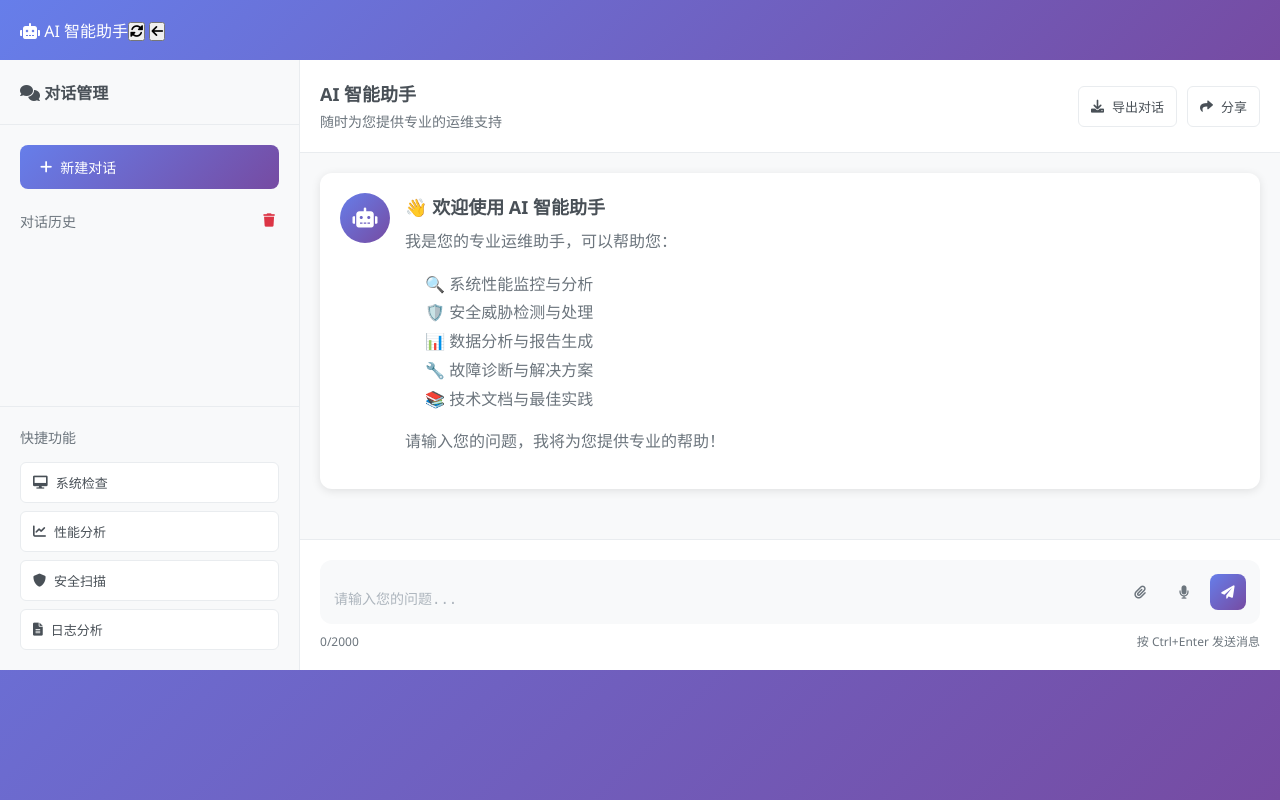
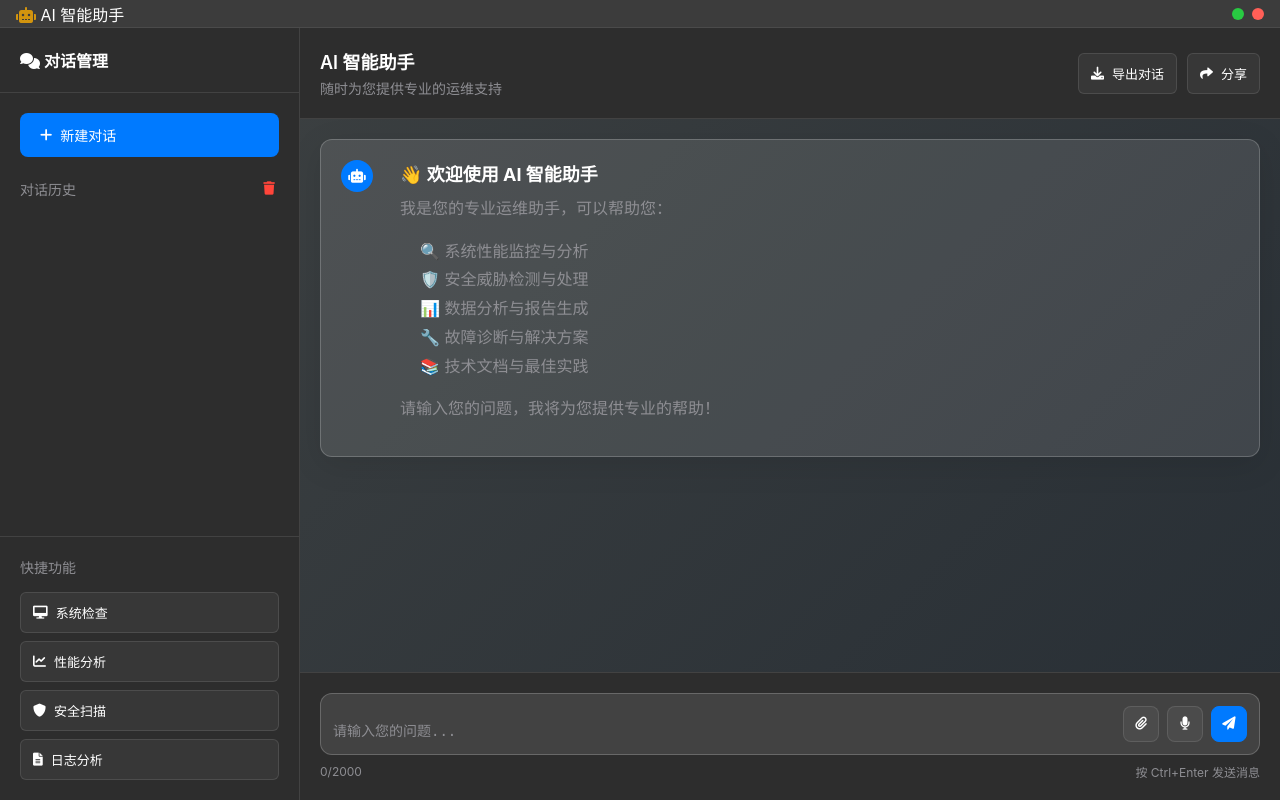
Before and after one commit to mrsee239108/KY-ops, a Python web app: template templates/ai_chat.html in a window 1280 px wide. Run offline with Jinja, Linux system fonts and the light colour scheme; the template is opened without the code that fills it, so the values that code supplies are empty.

Commit message:
Update ai_chat.css
修改ai界面

```diff
--- a/static/css/ai_chat.css
+++ b/static/css/ai_chat.css
@@ -5,109 +5,136 @@
     box-sizing: border-box;
 }
 
+/* 定义颜色变量 - 深色模式为默认 */
+:root {
+    /* 背景色 */
+    --bg-primary: #2d2d2d;
+    --bg-secondary: #3c3c3c;
+    --bg-tertiary: rgba(255, 255, 255, 0.1);
+    --bg-quaternary: rgba(255, 255, 255, 0.05);
+    --bg-gradient: linear-gradient(135deg, rgba(179, 222, 239, 0.1) 0%, rgba(1, 67, 128, 0.1) 100%);
+    --bg-body-gradient: linear-gradient(135deg, #B3DEEF 0%, #014380 100%);
+
+    /* 文本色 */
+    --text-primary: #ffffff;
+    --text-secondary: #8e8e93;
+    --text-success: #30d158;
+    --text-danger: #ff453a;
+    --text-warning: #ff9f0a;
+    --text-accent: #007aff;
+
+    /* 边框色 */
+    --border-primary: #4a4a4a;
+    --border-secondary: rgba(255, 255, 255, 0.1);
+    --border-tertiary: rgba(255, 255, 255, 0.2);
+}
+
+/* 浅色模式颜色变量 */
+body.theme-light {
+    /* 背景色 */
+    --bg-primary: #f5f7fa;
+    --bg-secondary: #ffffff;
+    --bg-tertiary: #f0f0f0;
+    --bg-quaternary: #f9f9f9;
+    --bg-gradient: linear-gradient(135deg, #f0f7ff 0%, #e6eeff 100%);
+    --bg-body-gradient: linear-gradient(135deg, #e6f0ff 0%, #d1e0ff 100%);
+
+    /* 文本色 */
+    --text-primary: #333333;
+    --text-secondary: #666666;
+    --text-success: #34c759;
+    --text-danger: #ff3b30;
+    --text-warning: #ff9500;
+    --text-accent: #007aff;
+
+    /* 边框色 */
+    --border-primary: #e0e0e0;
+    --border-secondary: #e9e9e9;
+    --border-tertiary: #d1d1d6;
+}
+
 body {
-    font-family: 'Segoe UI', Tahoma, Geneva, Verdana, sans-serif;
-    background: linear-gradient(135deg, #667eea 0%, #764ba2 100%);
+    font-family: -apple-system, BlinkMacSystemFont, 'Segoe UI', Roboto, sans-serif;
+    background: var(--bg-body-gradient);
+    color: var(--text-primary);
     height: 100vh;
     overflow: hidden;
+    transition: color 0.3s ease, background-color 0.3s ease;
 }
 
-.ai-chat-container {
+.window {
+    width: 100vw;
     height: 100vh;
+    background-color: var(--bg-primary);
     display: flex;
     flex-direction: column;
-    background: rgba(255, 255, 255, 0.95);
-    backdrop-filter: blur(20px);
+    border-radius: 0;
+    transition: background-color 0.3s ease;
 }
 
 /* 标题栏样式 */
 .title-bar {
-    height: 60px;
-    background: linear-gradient(135deg, #667eea 0%, #764ba2 100%);
-    color: white;
+    height: 28px;
+    background-color: var(--bg-secondary);
     display: flex;
     align-items: center;
-    padding: 0 20px;
-    box-shadow: 0 2px 10px rgba(0, 0, 0, 0.1);
+    justify-content: space-between;
+    padding: 0 16px;
+    border-bottom: 1px solid var(--border-primary);
+    -webkit-app-region: drag;
+    transition: background-color 0.3s ease, border-color 0.3s ease;
 }
 
-.title-content {
-    width: 100%;
-    display: flex;
-    justify-content: space-between;
-    align-items: center;
+/* 标题栏左侧文字样式 */
+.title-bar-left span {
+    color: var(--text-primary);
 }
 
-.title-left {
-    display: flex;
-    align-items: center;
-    gap: 15px;
+/* 标题栏左侧AI图标的样式 */
+.title-bar-left i {
+    color: #d2940e;
 }
 
-.back-btn, .refresh-btn {
-    background: rgba(255, 255, 255, 0.2);
+.window-controls {
+    display: flex;
+    gap: 8px;
+    -webkit-app-region: no-drag;
+}
+
+.control-btn {
+    width: 12px;
+    height: 12px;
     border: none;
-    color: white;
-    width: 40px;
-    height: 40px;
-    border-radius: 8px;
+    border-radius: 50%;
     cursor: pointer;
     display: flex;
     align-items: center;
     justify-content: center;
-    transition: all 0.3s ease;
+    font-size: 8px;
+    color: transparent;
+    transition: all 0.2s ease;
 }
 
-.back-btn:hover, .refresh-btn:hover {
-    background: rgba(255, 255, 255, 0.3);
-    transform: translateY(-2px);
+.control-btn:hover {
+    color: rgba(0, 0, 0, 0.8);
 }
 
-.title-info h1 {
-    font-size: 20px;
-    font-weight: 600;
-    margin-bottom: 2px;
+.control-btn.refresh {
+    background-color: #28ca42;
 }
 
-.subtitle {
-    font-size: 12px;
-    opacity: 0.8;
+.control-btn.back {
+    background-color: #ff5f57;
 }
 
-.title-right {
-    display: flex;
-    align-items: center;
-    gap: 15px;
-}
-
-.ai-status {
-    display: flex;
-    align-items: center;
-    gap: 8px;
-    padding: 8px 12px;
-    background: rgba(255, 255, 255, 0.2);
-    border-radius: 20px;
-}
-
-.status-indicator {
-    width: 8px;
-    height: 8px;
-    border-radius: 50%;
-    animation: pulse 2s infinite;
-}
-
-.status-indicator.online {
-    background: #4CAF50;
-}
-
-.status-indicator.offline {
-    background: #f44336;
-}
-
-@keyframes pulse {
-    0% { opacity: 1; }
-    50% { opacity: 0.5; }
-    100% { opacity: 1; }
+.window-title {
+    font-size: 11px;
+    font-weight: 500;
+    color: var(--text-primary);
+    position: absolute;
+    left: 50%;
+    transform: translateX(-50%);
+    transition: color 0.3s ease;
 }
 
 /* 主要内容区域 */
@@ -117,31 +144,35 @@
     overflow: hidden;
 }
 
-/* 侧边栏样式 */
+/* 侧边栏样式 - 深色调整 */
 .sidebar {
     width: 300px;
-    background: #f8f9fa;
-    border-right: 1px solid #e9ecef;
+    background-color: var(--bg-primary);
+    backdrop-filter: blur(10px);
+    border-right: 1px solid var(--border-secondary);
     display: flex;
     flex-direction: column;
     overflow-y: auto;
+    transition: background-color 0.3s ease, border-color 0.3s ease;
 }
 
 .sidebar-header {
     padding: 20px;
-    border-bottom: 1px solid #e9ecef;
+    border-bottom: 1px solid var(--border-secondary);
+    transition: border-color 0.3s ease;
 }
 
 .sidebar-header h3 {
-    color: #495057;
+    color: var(--text-primary);
     font-size: 16px;
     font-weight: 600;
+    transition: color 0.3s ease;
 }
 
 .new-chat-btn {
     margin: 20px;
     padding: 12px 20px;
-    background: linear-gradient(135deg, #667eea 0%, #764ba2 100%);
+    background: #007aff;
     color: white;
     border: none;
     border-radius: 8px;
@@ -170,15 +201,16 @@
     justify-content: space-between;
     align-items: center;
     margin-bottom: 15px;
-    color: #6c757d;
+    color: var(--text-secondary);
     font-size: 14px;
     font-weight: 500;
+    transition: color 0.3s ease;
 }
 
 .clear-history-btn {
     background: none;
     border: none;
-    color: #dc3545;
+    color: var(--text-danger);
     cursor: pointer;
     padding: 4px;
     border-radius: 4px;
@@ -216,24 +250,29 @@
     overflow: hidden;
     text-overflow: ellipsis;
     white-space: nowrap;
+    color: var(--text-primary);
+    transition: color 0.3s ease;
 }
 
 .history-time {
     font-size: 12px;
     opacity: 0.7;
+    color: var(--text-secondary);
+    transition: color 0.3s ease;
 }
 
-/* 快捷功能 */
+/* 快捷功能 - 深色调整 */
 .quick-actions {
     padding: 20px;
-    border-top: 1px solid #e9ecef;
+    border-top: 1px solid rgba(255, 255, 255, 0.1);
 }
 
 .action-header {
     margin-bottom: 15px;
-    color: #6c757d;
+    color: var(--text-secondary);
     font-size: 14px;
     font-weight: 500;
+    transition: color 0.3s ease;
 }
 
 .action-buttons {
@@ -244,50 +283,55 @@
 
 .action-btn {
     padding: 10px 12px;
-    background: white;
-    border: 1px solid #e9ecef;
+    background: var(--bg-quaternary);
+    border: 1px solid var(--border-secondary);
     border-radius: 6px;
     cursor: pointer;
     font-size: 13px;
-    color: #495057;
+    color: var(--text-primary);
     transition: all 0.3s ease;
     display: flex;
     align-items: center;
     gap: 8px;
+    transition: color 0.3s ease;
 }
 
 .action-btn:hover {
-    background: #f8f9fa;
-    border-color: #667eea;
-    color: #667eea;
+    background: var(--bg-tertiary);
+    border-color: var(--text-accent);
+    color: var(--text-primary);
 }
 
-/* 聊天区域 */
+/* 聊天区域 - 深色调整 */
 .chat-area {
     flex: 1;
     display: flex;
     flex-direction: column;
-    background: white;
+    background-color: var(--bg-primary);
+    transition: background-color 0.3s ease;
 }
 
 .chat-header {
     padding: 20px;
-    border-bottom: 1px solid #e9ecef;
+    border-bottom: 1px solid var(--border-secondary);
     display: flex;
     justify-content: space-between;
     align-items: center;
+    transition: border-color 0.3s ease;
 }
 
 .chat-title h2 {
-    color: #495057;
+    color: var(--text-primary);
     font-size: 18px;
     font-weight: 600;
     margin-bottom: 4px;
+    transition: color 0.3s ease;
 }
 
 .chat-subtitle {
-    color: #6c757d;
+    color: var(--text-secondary);
     font-size: 14px;
+    transition: color 0.3s ease;
 }
 
 .chat-actions {
@@ -295,48 +339,54 @@
     gap: 10px;
 }
 
-/* 消息容器 */
+/* 消息容器 - 深色调整 */
 .messages-container {
     flex: 1;
     overflow-y: auto;
     padding: 20px;
-    background: #f8f9fa;
+    background: var(--bg-gradient);
+    transition: background 0.3s ease;
 }
 
-/* 欢迎消息 */
+/* 欢迎消息 - 深色调整 */
 .welcome-message {
     display: flex;
     gap: 15px;
     margin-bottom: 30px;
     padding: 20px;
-    background: white;
+    background: var(--bg-tertiary);
+    border: 1px solid var(--border-tertiary);
     border-radius: 12px;
-    box-shadow: 0 2px 10px rgba(0, 0, 0, 0.1);
+    box-shadow: 0 8px 32px rgba(0, 0, 0, 0.1);
+    transition: background 0.3s ease, border-color 0.3s ease;
 }
 
 .ai-avatar {
-    width: 50px;
-    height: 50px;
-    background: linear-gradient(135deg, #667eea 0%, #764ba2 100%);
+    width: 32px;
+    height: 32px;
+    background: #007aff;
     border-radius: 50%;
     display: flex;
     align-items: center;
     justify-content: center;
+    margin-right: 12px;
     color: white;
-    font-size: 20px;
+    font-size: 14px;
     flex-shrink: 0;
 }
 
 .welcome-content h3 {
-    color: #495057;
+    color: var(--text-primary);
     font-size: 18px;
     margin-bottom: 10px;
+    transition: color 0.3s ease;
 }
 
 .welcome-content p {
-    color: #6c757d;
+    color: var(--text-secondary);
     line-height: 1.6;
     margin-bottom: 15px;
+    transition: color 0.3s ease;
 }
 
 .welcome-content ul {
@@ -345,13 +395,14 @@
 }
 
 .welcome-content li {
-    color: #6c757d;
+    color: var(--text-secondary);
     line-height: 1.8;
     padding-left: 20px;
     position: relative;
+    transition: color 0.3s ease;
 }
 
-/* 消息样式 */
+/* 消息样式 - 深色调整 */
 .message {
     display: flex;
     gap: 12px;
@@ -407,17 +461,20 @@
     opacity: 0.7;
     margin-top: 8px;
     text-align: right;
+    color: var(--text-secondary);
+    transition: color 0.3s ease;
 }
 
 .message.user .message-time {
     text-align: left;
 }
 
-/* 输入区域 */
+/* 输入区域 - 深色调整 */
 .input-area {
     padding: 20px;
-    background: white;
-    border-top: 1px solid #e9ecef;
+    background-color: var(--bg-primary);
+    border-top: 1px solid var(--border-secondary);
+    transition: background-color 0.3s ease, border-color 0.3s ease;
 }
 
 .input-container {
@@ -429,15 +486,14 @@
     align-items: flex-end;
     gap: 10px;
     padding: 12px;
-    background: #f8f9fa;
+    background: var(--bg-tertiary);
+    border: 1px solid var(--border-tertiary);
     border-radius: 12px;
-    border: 2px solid transparent;
     transition: all 0.3s ease;
 }
 
 .input-wrapper:focus-within {
-    border-color: #667eea;
-    background: white;
+    border-color: #007aff;
 }
 
 #message-input {
@@ -450,11 +506,13 @@
     line-height: 1.5;
     max-height: 120px;
     min-height: 20px;
-    color: #495057;
+    color: var(--text-primary);
+    transition: color 0.3s ease;
 }
 
 #message-input::placeholder {
-    color: #adb5bd;
+    color: var(--text-secondary);
+    transition: color 0.3s ease;
 }
 
 .input-actions {
@@ -466,27 +524,28 @@
 .attach-btn, .voice-btn {
     width: 36px;
     height: 36px;
-    background: none;
-    border: none;
-    color: #6c757d;
+    background: var(--bg-quaternary);
+    border: 1px solid var(--border-secondary);
+    color: var(--text-primary);
     cursor: pointer;
     border-radius: 8px;
     display: flex;
     align-items: center;
     justify-content: center;
     transition: all 0.3s ease;
+    transition: color 0.3s ease;
 }
 
 .attach-btn:hover, .voice-btn:hover {
-    background: #e9ecef;
-    color: #495057;
+    background: var(--bg-tertiary);
+    border-color: var(--text-accent);
 }
 
 .send-btn {
     width: 36px;
     height: 36px;
-    background: linear-gradient(135deg, #667eea 0%, #764ba2 100%);
-    border: none;
+    background: #007aff;
+    border: 1px solid #007aff;
     color: white;
     cursor: pointer;
     border-radius: 8px;
@@ -514,10 +573,11 @@
     align-items: center;
     margin-top: 8px;
     font-size: 12px;
-    color: #6c757d;
+    color: var(--text-secondary);
+    transition: color 0.3s ease;
 }
 
-/* 加载指示器 */
+/* 加载指示器 - 深色调整 */
 .loading-overlay {
     position: fixed;
     top: 0;
@@ -769,20 +842,20 @@
     }
 }
 
-/* 滚动条样式 */
+/* 滚动条样式  */
 ::-webkit-scrollbar {
-    width: 6px;
+    width: 8px;
 }
 
 ::-webkit-scrollbar-track {
-    background: #f1f1f1;
+    background: transparent;
 }
 
 ::-webkit-scrollbar-thumb {
-    background: #c1c1c1;
-    border-radius: 3px;
+    background-color: var(--border-primary);
+    border-radius: 4px;
 }
 
 ::-webkit-scrollbar-thumb:hover {
-    background: #a8a8a8;
+    background-color: var(--border-tertiary);
 }
```
Also changed, not shown: other parts of static/css/ai_chat.css (+57 -39 lines).
